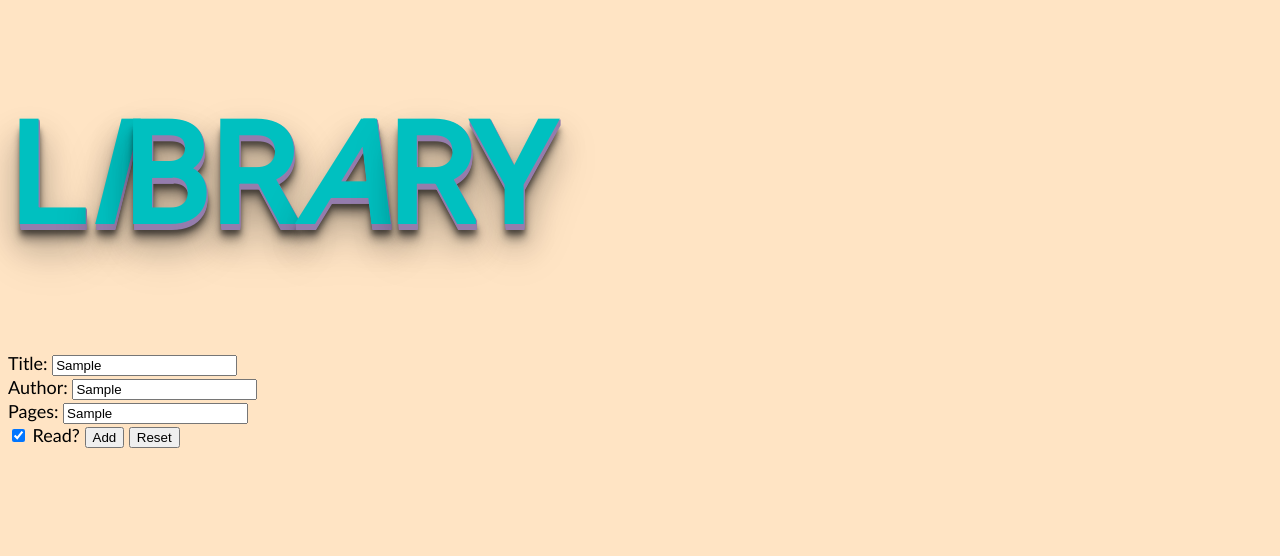
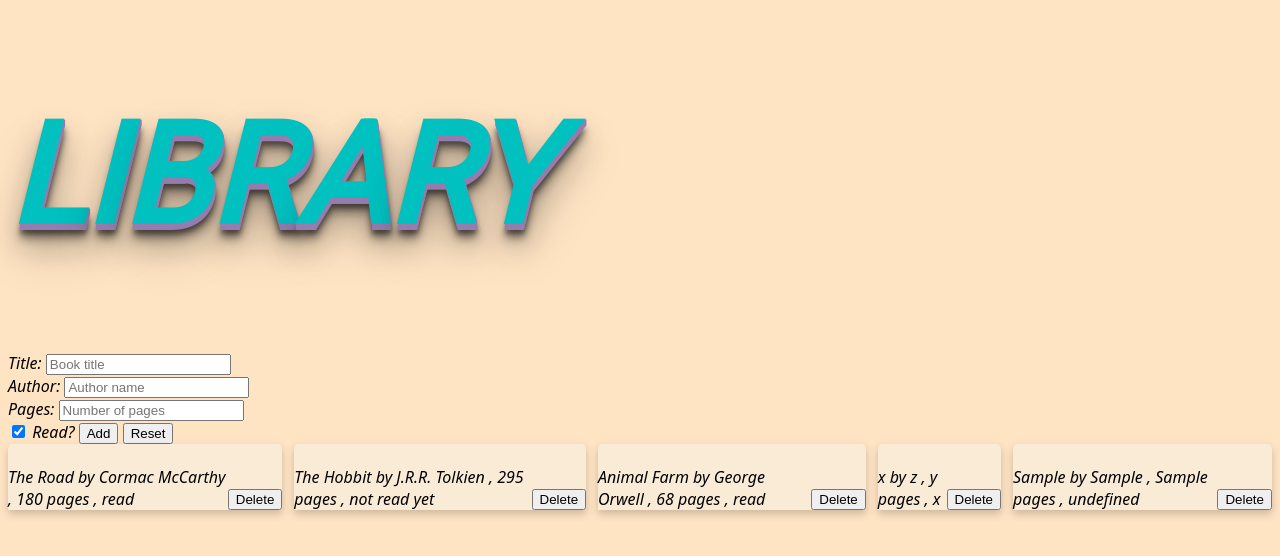
Before and after one commit to RCMatthias/library, a plain HTML site: page index.html in a window 1280 px wide. Both pictures are taken after typing "Sample", "Sample", "Sample" into the empty fields and a click on the button "Add". Drawn offline with Linux system fonts and the light colour scheme.

Commit message:
fix remove button array and dom

```diff
--- a/code.js
+++ b/code.js
@@ -1,6 +1,5 @@
 // button eventlistener for create book
 const addBtn = document.querySelector('.add');
-console.log(addBtn)
 addBtn.addEventListener('click', event => {
     addBooktoLibrary();
 });
@@ -8,10 +7,6 @@ addBtn.addEventListener('click', event => {
 const bookDisplay = document.querySelector('.bookDisplay')
 
 
-
-/*
-${title.value}
- */
 let myLibrary = [];
 
 //      LIB TESTING
@@ -19,41 +14,73 @@ const TheHobbit = new Book('The Hobbit', '295','J.R.R. Tolkien', 'not read yet')
 const animalFarm = new Book('Animal Farm', '68','George Orwell', 'read')
 const theRoad = new Book('The Road', '180','Cormac McCarthy', 'read')
 
-myLibrary.push(theRoad, TheHobbit, theRoad)
+myLibrary.push(theRoad, TheHobbit, animalFarm)
 myLibrary.push(new Book('x', 'y', 'z', 'x'))
 
 console.table(myLibrary)
 printBooks()
 
+
+function deleteBook(index){
+    myLibrary.splice(index, 1);
+    console.log(index)
+    //remove 1 element at the X position (index)
+    //empty the div with books (refresh)
+    refreshBooklist();
+
+}
+function refreshBooklist(){
+    bookDisplay.innerHTML ="";
+    printBooks();
+}
+
+
 //show cards
-/* into a div
- */
-
 function printBooks(){
-    myLibrary.forEach((element) =>{
+    bookDisplay.textContent ="";
+    myLibrary.forEach((element, index) =>{
         let title = element.title;
         let author = element.author;
         let pages = element.pages;
         let read = element.read;
+        element.id = index;
 
         const newDiv = document.createElement("div");
-        newDiv.classList.add('bookCard')
+            newDiv.classList.add('bookCard')
+            newDiv.setAttribute('data-index',element.id)
+            //give the new div a [data-index] that holds its index in the array)
         const newContent = document.createTextNode( ` ${title} by ${author} , ${pages} pages , ${read} `)
-        newContent.innerHTML += '<li>'
-        /*         newContent.innerHTML += `${title} <br> by ${author} , ${pages} pages , ${read} `;
+
+        newDiv.innerHTML += '<br> <button class="deleteBtn" type ="button" value = "delete" class="delete"> Delete </button> <br>'
+        newDiv.appendChild(newContent);
+        bookDisplay.appendChild(newDiv)
+/*         document.body.insertBefore(newDiv,bookDisplay);
  */
-        newDiv.appendChild(newContent);
-        document.body.insertBefore(newDiv,bookDisplay);
 
-        <button type ="button" value = "add" class="add"> Add </button>
+        let delBtn = document.querySelector('.deleteBtn');
+        console.log(delBtn)
+        delBtn.addEventListener('click', e =>{
+        /*     e.target.parentNode.remove(); */
+            deleteBook(index);
+            }
+        )
+    })
+}
 
-        //add delete button (delete from dom + delete form mylibrary array
+function changeRead(a){
+    myLibrary[a].read = (myLibrary[a].read = "read"? "not read":"read;")
+}
+
+
+       //add delete button (delete from dom + delete form mylibrary array
         //WHEN DELETING (from array): RERUN PRINTBOOK FUNC!
 /*         bookDisplay.innerHTML += ` ${title} by ${author} , ${pages} pages , ${read} `
  */        //create separate div for each element
-    }
-)
-}
+
+
+
+
+
 //create card per object in array
 //print array value to screen
 
@@ -77,7 +104,7 @@ function addBooktoLibrary(){
     inputTitle.value = ""
     inputAuthor.value = ""
     inputPages.value = ""
-    printBooks();
+    refreshBooklist();
 
 }
 
@@ -88,6 +115,11 @@ function Book(title, pages, author, read) {
     this.pages = pages;
     this.author = author;
     this.read = read;
+
+    function recommendBook(e) {
+        const index = this.parentElement.getAttribute('data-index');
+        myLibrary[this.parentElement.getAttribute('data-index')].recommend();}
+
 }
 
 
--- a/index.html
+++ b/index.html
@@ -11,7 +11,7 @@
     <div class="title">
         <h1>L<em class="planet left">i</em>br<em class="planet right">a</em>ry</h1>
     </div>
-    <div id="book">
+    <div class="bookInput">
         <form method="post">
             <label for="title"> Title: </label>
             <input type="text" name="title" id="title" oninvalid="this.setCustomValidity('Title cannot be blank')" required placeholder="Book title"><br>
@@ -31,9 +31,7 @@
         </form>
     </div>
 
-    <div class="bookDisplay">
-
-    </div>
+    <div class="bookDisplay">  </div>
 
 
 <!--     <div class="inputDiv">
--- a/style.css
+++ b/style.css
@@ -4,9 +4,11 @@
 
 @import url('https://fonts.googleapis.com/css2?family=Roboto&display=swap');
 body{
-    font-family: 'Trebuchet MS', 'Lucida Sans Unicode', 'Lucida Grande', 'Lucida Sans', Arial, sans-serif;
+    font-family: system-ui, -apple-system, BlinkMacSystemFont, 'Segoe UI', Roboto, Oxygen, Ubuntu, Cantarell, 'Open Sans', 'Helvetica Neue', sans-serif
+    ;
+    font-style: oblique;
     background-color: bisque;
-    font-size: 18px;
+    font-size: 1rem;
 }
 .title{
   font-size: 70px;
@@ -25,12 +27,26 @@ body{
                1px 20px 30px rgba(16, 16, 16, 0.3),
                1px 25px 50px rgba(16, 16, 16, 0.2);
 }
-
+.bookDisplay{
+    display: flex;
+    justify-items: stretch;
+    align-items: stretch;
+    grid-gap: 12px;
+}
 .bookCard{
+        display:flex;
+        align-items: flex-end;
+        flex-direction: row-reverse;
         box-shadow: 0 4px 8px 0 rgba(0,0,0,0.2);
         transition: 0.3s;
         border-radius: 5px; /* 5px rounded corners */
         border-radius: 5px 5px 0 0;
-
+    background-color: antiquewhite;
 
 }
+
+.deleteBtn{
+    margin-left: auto;
+    padding: auto;
+    align-self: right;
+}
```
